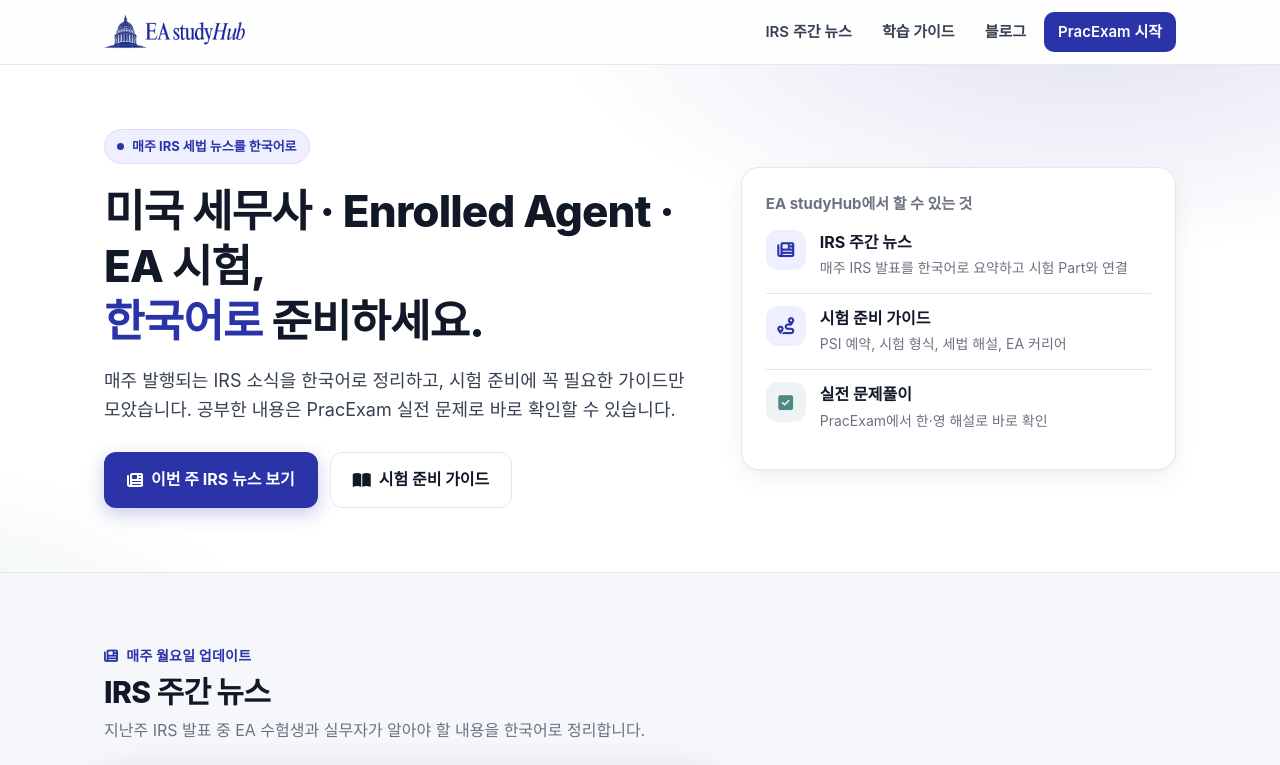
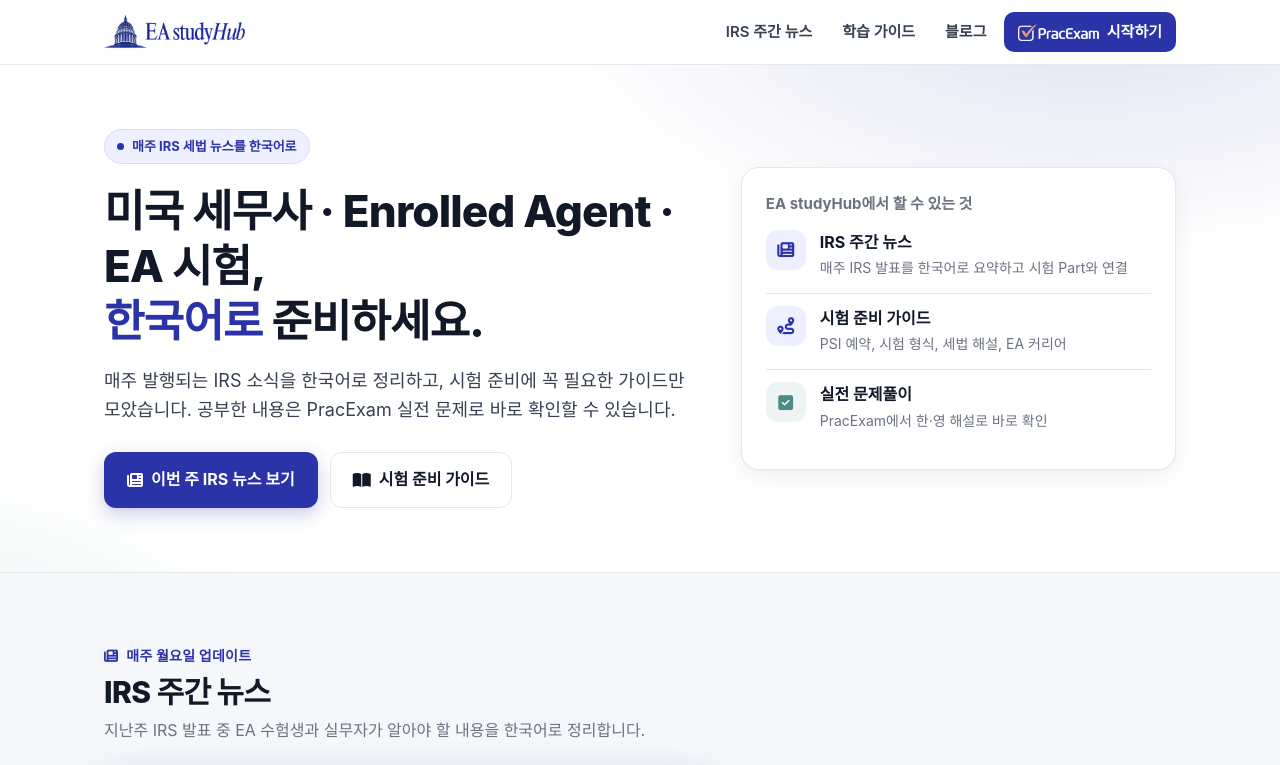
Before and after one commit to yongjinpark2007-ctrl/eastudyhub-web, a plain HTML site: page index.html in a window 1280 px wide. Shown: the top 765 px of the page. Drawn offline with Linux system fonts and the light colour scheme; no server answers; a web font is replaced by a local one.

Commit message:
상단 PracExam 버튼을 PracExam 로고 + 시작하기로 변경
Co-Authored-By: Claude Opus 5.5 <noreply@anthropic.com>

```diff
--- a/index.html
+++ b/index.html
@@ -255,6 +255,8 @@
         .topnav a:hover { background: var(--brand-soft); color: var(--brand); }
         .topnav a.nav-cta { background: var(--brand); color: #fff; padding: 8px 14px; }
         .topnav a.nav-cta:hover { background: var(--brand-dark); color: #fff; }
+        .topnav a.nav-cta { display: inline-flex; align-items: center; gap: 8px; }
+        .topnav a.nav-cta img { height: 17px; width: auto; display: block; }
 
         /* ---------- 히어로 ---------- */
         .hero {
@@ -479,7 +481,7 @@
                 <a href="#weekly">IRS 주간 뉴스</a>
                 <a href="#guides">학습 가이드</a>
                 <a href="https://blog.eastudyhub.com/">블로그</a>
-                <a class="nav-cta" href="https://pracexam.com/ea" target="_blank" rel="noopener">PracExam 시작</a>
+                <a class="nav-cta" href="https://pracexam.com/ea" target="_blank" rel="noopener" aria-label="PracExam 시작하기"><img src="/images/pracexam-logo-white.png" alt="PracExam" width="520" height="110"><span>시작하기</span></a>
             </nav>
         </div>
     </header>
```
Also changed, not shown: images/pracexam-logo-white.png (added).
